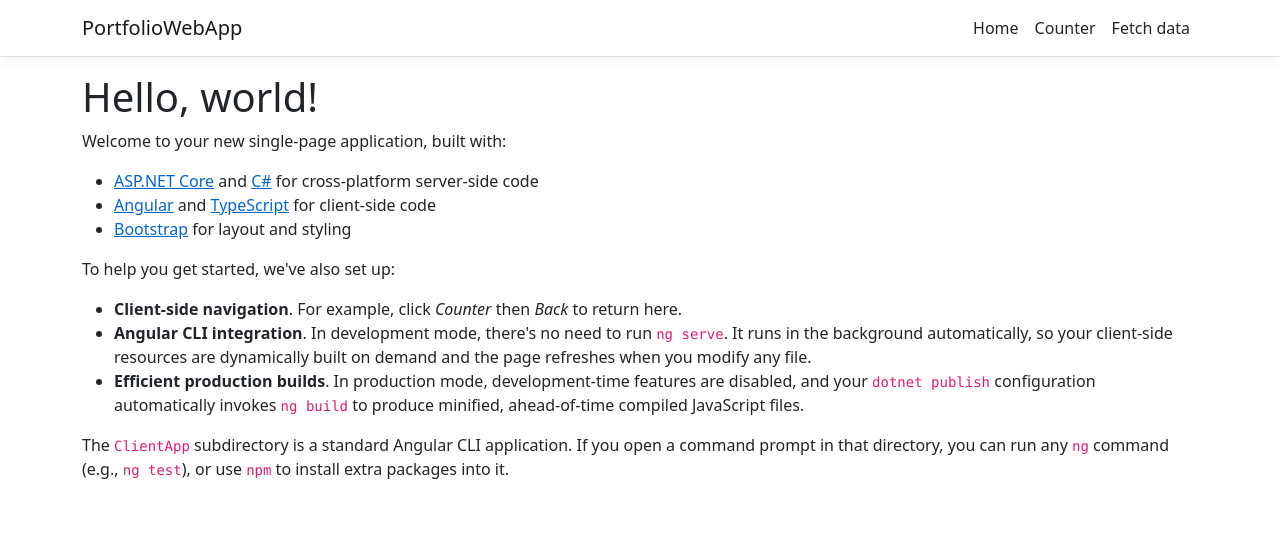
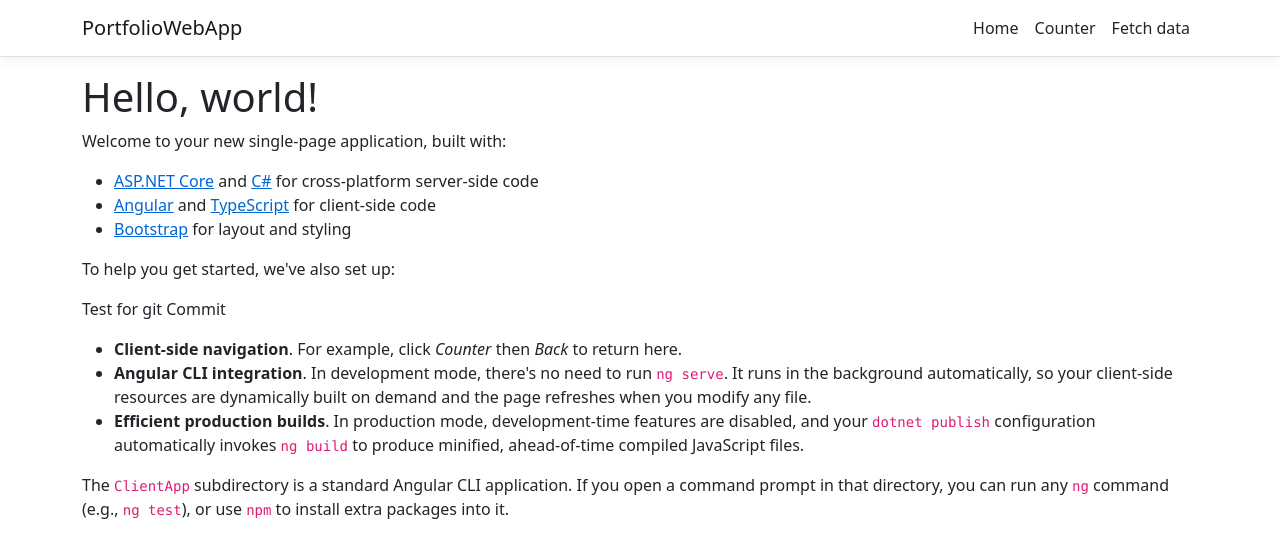
Before and after one commit to kyleokeeffe/ASPNET-PortfolioWebApp, an Angular app in the folder ClientApp/: page / in a window 1280 px wide. Shown: the top 558 px of the page. Built offline with nearby package versions, Linux system fonts and the light colour scheme.

Commit message:
Testing git with Azure

```diff
--- a/ClientApp/src/app/home/home.component.html
+++ b/ClientApp/src/app/home/home.component.html
@@ -6,6 +6,7 @@
   <li><a href='http://getbootstrap.com/'>Bootstrap</a> for layout and styling</li>
 </ul>
 <p>To help you get started, we've also set up:</p>
+<p>Test for git Commit</p>
 <ul>
   <li><strong>Client-side navigation</strong>. For example, click <em>Counter</em> then <em>Back</em> to return here.</li>
   <li><strong>Angular CLI integration</strong>. In development mode, there's no need to run <code>ng serve</code>. It runs in the background automatically, so your client-side resources are dynamically built on demand and the page refreshes when you modify any file.</li>
```
